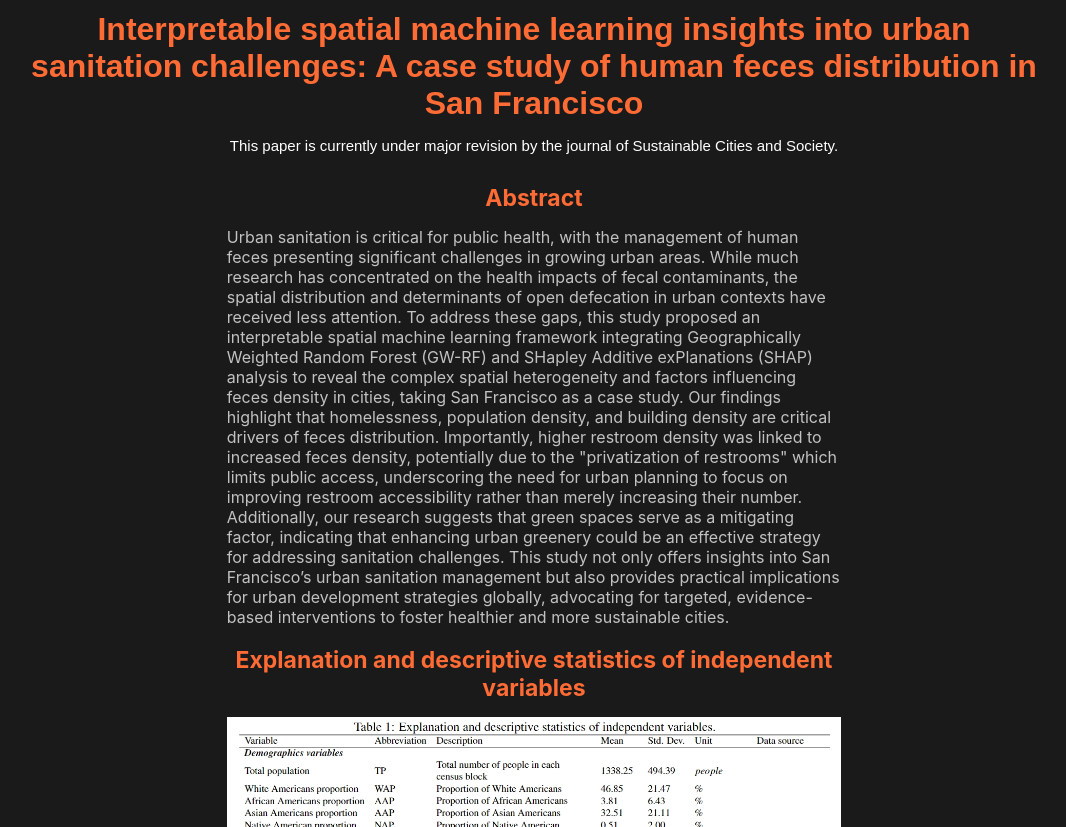
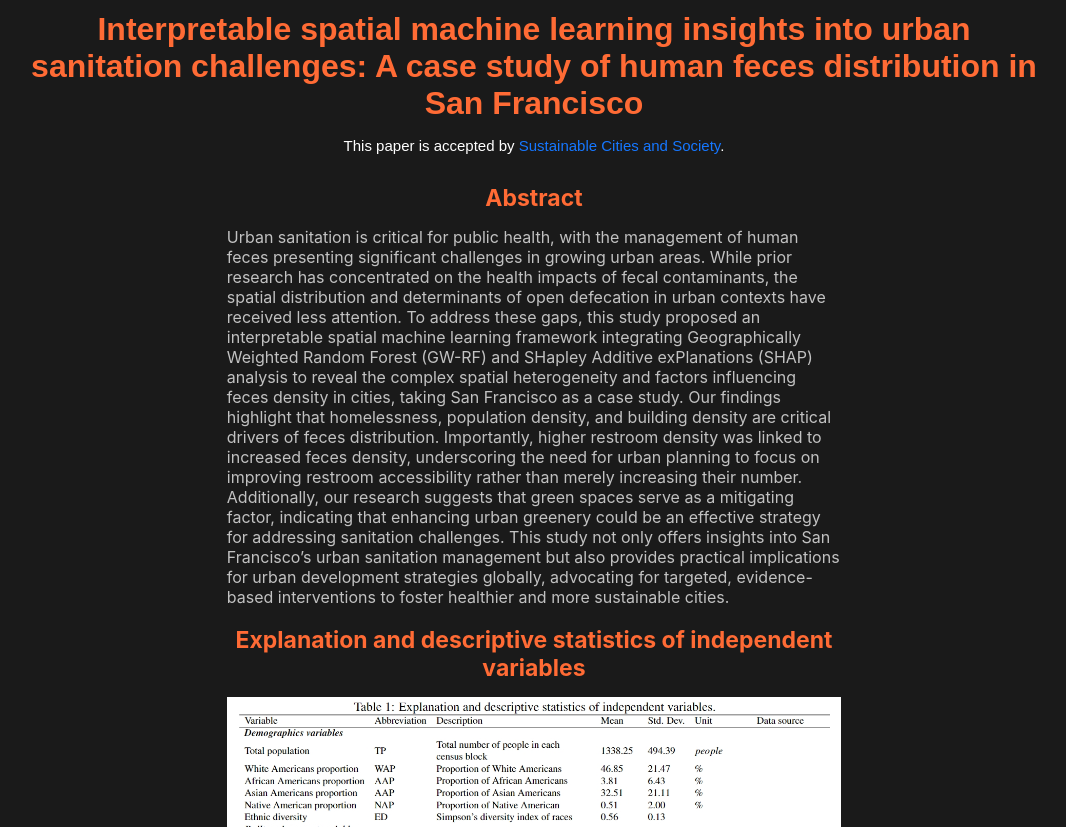
Before and after one commit to ShengaoYi/shengaoyi.github.io, a React (Create React App) app: page /OpenDefecation in a window 1280 px wide. Shown: the part 520-1347 px from the top of the page, without its empty margins (106-1172 px from the left). Built offline with nearby package versions, Linux system fonts and the light colour scheme.

Commit message:
Added a SCS paper.

```diff
--- a/src/components/Projects/index.jsx
+++ b/src/components/Projects/index.jsx
@@ -65,6 +65,15 @@ const Projects = () => (
                         description="Surface albedo, deep learning, high-resolution, dataset">
                     </MyCard>
                 </Link>
+                <Link to="/OpenDefecation">
+                    <MyCard
+                        hoverable
+                        imageUrl={opendefecation}
+                        title="Interpretable spatial machine learning insights into urban sanitation challenges: A case study of human feces distribution in San Francisco"
+                        journal="Accepted by Sustainable Cities and Society"
+                        description="Urban sanitation, open defecation, Spatial IML, SHAP">
+                    </MyCard>
+                </Link>
                 <a href={'https://doi.org/10.1016/j.jclepro.2024.142951'} target="_blank" rel="noopener noreferrer">
                     <MyCard
                         hoverable
@@ -74,15 +83,6 @@ const Projects = () => (
                         description="Urban parks, Park entrance, Accessibility, 15-minute city">
                     </MyCard>
                 </a>
-                <Link to="/OpenDefecation">
-                    <MyCard
-                        hoverable
-                        imageUrl={opendefecation}
-                        title="Interpretable spatial machine learning insights into urban sanitation challenges: A case study of human feces distribution in San Francisco"
-                        journal="Under reviewed by Sustainable Cities and Society"
-                        description="Urban sanitation, open defecation, Spatial IML, SHAP">
-                    </MyCard>
-                </Link>
                 <Link to="/Homelessness">
                     <MyCard
                         hoverable
--- a/src/components/Researches/OpenDefecation/index.jsx
+++ b/src/components/Researches/OpenDefecation/index.jsx
@@ -35,12 +35,11 @@ const OpenDefecation = () => (
             </div>
             <div className="title">
                 <h1>Interpretable spatial machine learning insights into urban sanitation challenges: A case study of human feces distribution in San Francisco</h1>
-                <p className="basic-info">This paper is currently under major revision by the journal of Sustainable Cities and Society.</p>
+                <p className="basic-info">This paper is accepted by <a href="https://doi.org/10.1016/j.scs.2024.105695" target="_blank" rel="noopener noreferrer">Sustainable Cities and Society</a>.</p>
             </div>
             <div className="content">
                 <h2>Abstract</h2>
-                <p>Urban sanitation is critical for public health, with the management of human feces presenting significant challenges in growing urban areas. While much research has concentrated on the health impacts of fecal contaminants, the spatial distribution and determinants of open defecation in urban contexts have received less attention. To address these gaps, this study proposed an interpretable spatial machine learning framework integrating Geographically Weighted Random Forest (GW-RF) and SHapley Additive exPlanations (SHAP) analysis to reveal the complex spatial heterogeneity and factors influencing feces density in cities, taking San Francisco as a case study. Our findings highlight that homelessness, population density, and building density are critical drivers of feces distribution. Importantly, higher restroom density was linked to increased feces density, potentially due to the "privatization of restrooms" which limits public access, underscoring the need for urban planning to focus on improving restroom accessibility rather than merely increasing their number. Additionally, our research suggests that green spaces serve as a mitigating factor, indicating that enhancing urban greenery could be an effective strategy for addressing sanitation challenges.
-This study not only offers insights into San Francisco’s urban sanitation management but also provides practical implications for urban development strategies globally, advocating for targeted, evidence-based interventions to foster healthier and more sustainable cities. </p>
+                <p>Urban sanitation is critical for public health, with the management of human feces presenting significant challenges in growing urban areas. While prior research has concentrated on the health impacts of fecal contaminants, the spatial distribution and determinants of open defecation in urban contexts have received less attention. To address these gaps, this study proposed an interpretable spatial machine learning framework integrating Geographically Weighted Random Forest (GW-RF) and SHapley Additive exPlanations (SHAP) analysis to reveal the complex spatial heterogeneity and factors influencing feces density in cities, taking San Francisco as a case study. Our findings highlight that homelessness, population density, and building density are critical drivers of feces distribution. Importantly, higher restroom density was linked to increased feces density, underscoring the need for urban planning to focus on improving restroom accessibility rather than merely increasing their number. Additionally, our research suggests that green spaces serve as a mitigating factor, indicating that enhancing urban greenery could be an effective strategy for addressing sanitation challenges. This study not only offers insights into San Francisco’s urban sanitation management but also provides practical implications for urban development strategies globally, advocating for targeted, evidence-based interventions to foster healthier and more sustainable cities. </p>
                 <h2>Explanation and descriptive statistics of independent variables</h2>
                 <div style={{display: 'flex', justifyContent: 'center'}}>
                     <Image width={700} src={table} preview={false}/>
```
Also changed, not shown: 9 other files (tests, documents, lock files or other folders).
